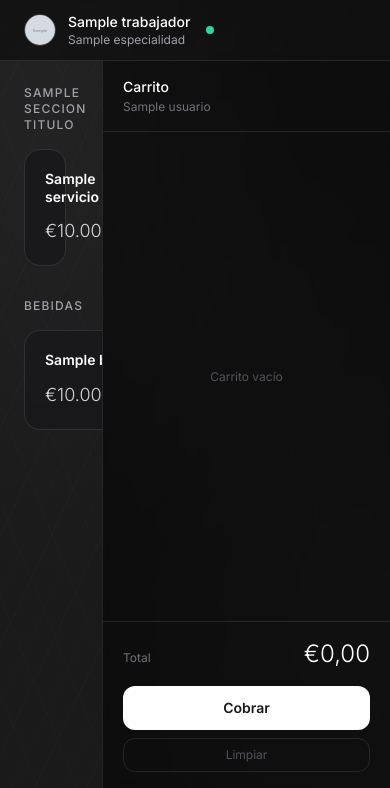
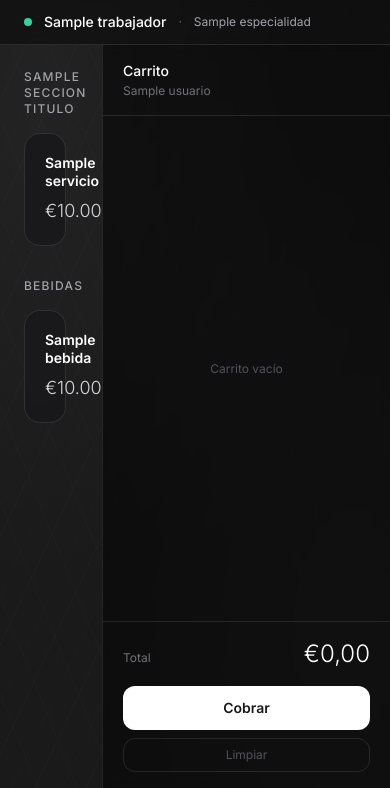
Before and after one commit to AValeraP/BeLoyal, a PHP site: template Vista/PanelEmpleado.php in a window 390 px wide. Shown: the part 56-844 px from the top of the page. Run offline with PHP 8.4, Linux system fonts and the light colour scheme; the template is opened without the code that fills it: most values are stand-ins (such as "Sample title", 1, 10 or a date in 2020); grey boxes marked "Sample" are stand-in pictures; data that the repository does not hold is empty; some libraries are stand-ins or nearby versions.

Commit message:
Enhance UI and functionality of PanelEmpleado
- Updated styles for a modern look with a marble background and improved scrollbar.
- Enhanced header and worker bar with better visibility and layout.
- Improved service and beverage sections with responsive grid layouts and updated item cards.
- Added functionality for payment method selection in the modal.
- Updated toast notifications for better visibility and clarity.
- Refactored code for better readability and maintainability.
- Added new logo images for branding.
- Updated index.php to include a new route for resetting sales.

```diff
--- a/Vista/PanelEmpleado.php
+++ b/Vista/PanelEmpleado.php
@@ -20,7 +20,6 @@
                 repeating-linear-gradient(115deg, transparent 0px, transparent 20px, rgba(255,255,255,0.015) 20px, rgba(255,255,255,0.015) 21px, transparent 21px, transparent 45px, rgba(255,255,255,0.008) 45px, rgba(255,255,255,0.008) 46px),
                 repeating-linear-gradient(68deg, transparent 0px, transparent 35px, rgba(255,255,255,0.01) 35px, rgba(255,255,255,0.01) 36px);
         }
-        /* TOAST */
         .toast {
             position: fixed;
             bottom: 1.5rem;
@@ -47,7 +46,7 @@
 </head>
 <body class="bg-marble flex flex-col h-screen overflow-hidden text-white">
 
-<!-- HEADER -->
+<!-- HEADER — foto arriba derecha -->
 <header class="bg-black/60 backdrop-blur-sm border-b border-white/10 h-14 flex items-center justify-between px-6 flex-shrink-0">
     <p class="text-sm font-semibold tracking-widest uppercase text-white">Be Loyal</p>
     <div class="flex items-center gap-3">
@@ -66,26 +65,12 @@
     </div>
 </header>
 
-<!-- WORKER BAR -->
+<!-- WORKER BAR — sin foto -->
 <div class="bg-black/40 backdrop-blur-sm border-b border-white/10 px-6 py-3 flex-shrink-0 flex items-center gap-3">
-    <?php if (!empty($trabajador['logo'])): ?>
-    <img src="public/img/logos/<?= htmlspecialchars($trabajador['logo']) ?>"
-         alt="<?= htmlspecialchars($trabajador['nombre']) ?>"
-         class="w-8 h-8 rounded-full object-cover border border-white/20"
-         onerror="this.style.display='none';this.nextElementSibling.style.display='flex'">
-    <div class="w-8 h-8 rounded-full bg-zinc-700 border border-white/20 flex items-center justify-center text-xs font-semibold text-zinc-300" style="display:none">
-        <?= mb_strtoupper(mb_substr($trabajador['nombre'], 0, 1)) ?>
-    </div>
-    <?php else: ?>
-    <div class="w-8 h-8 rounded-full bg-zinc-700 border border-white/20 flex items-center justify-center text-xs font-semibold text-zinc-300">
-        <?= mb_strtoupper(mb_substr($trabajador['nombre'], 0, 1)) ?>
-    </div>
-    <?php endif; ?>
-    <div>
-        <p class="text-sm font-medium text-white"><?= htmlspecialchars($trabajador['nombre']) ?></p>
-        <p class="text-xs text-zinc-400"><?= htmlspecialchars(ucfirst($especialidad)) ?></p>
-    </div>
-    <div class="ml-1 w-2 h-2 rounded-full bg-emerald-400"></div>
+    <div class="w-2 h-2 rounded-full bg-emerald-400"></div>
+    <p class="text-sm font-medium text-white"><?= htmlspecialchars($trabajador['nombre']) ?></p>
+    <span class="text-xs text-zinc-500">·</span>
+    <p class="text-xs text-zinc-400"><?= htmlspecialchars(ucfirst($especialidad)) ?></p>
 </div>
 
 <!-- MAIN -->
@@ -97,9 +82,9 @@
         <p class="text-xs font-medium uppercase tracking-widest text-zinc-400 mb-4"><?= $seccionTitulo ?></p>
         <div class="grid grid-cols-3 lg:grid-cols-4 xl:grid-cols-5 gap-3 mb-8">
             <?php foreach ($servicios as $s): ?>
-            <div class="bg-zinc-900/80 backdrop-blur-sm border border-white/10 rounded-2xl p-5 cursor-pointer hover:bg-zinc-800/90 hover:border-white/20 transition-all duration-200 select-none active:scale-95 hover:-translate-y-0.5 hover:shadow-xl hover:shadow-black/40 flex flex-col justify-between min-h-[100px]"
+            <div class="bg-zinc-900/80 backdrop-blur-sm border border-white/10 rounded-2xl p-5 cursor-pointer hover:bg-zinc-800/90 hover:border-white/20 transition-all duration-200 select-none active:scale-95 hover:-translate-y-0.5 hover:shadow-xl hover:shadow-black/40 flex flex-col justify-between min-h-[110px]"
                  onclick="anadir('svc_<?= $s['id'] ?>', '<?= htmlspecialchars($s['nombre'], ENT_QUOTES) ?>', <?= $s['precio'] ?>, 'servicio', <?= $s['id'] ?>)">
-                <p class="text-sm font-semibold text-white mb-3 leading-tight"><?= htmlspecialchars($s['nombre']) ?></p>
+                <p class="text-sm font-semibold text-white mb-2 leading-tight"><?= htmlspecialchars($s['nombre']) ?></p>
                 <p class="text-lg font-light text-zinc-300">€<?= number_format($s['precio'], 2) ?></p>
             </div>
             <?php endforeach; ?>
@@ -109,10 +94,10 @@
         <p class="text-xs font-medium uppercase tracking-widest text-zinc-400 mb-4">Bonos</p>
         <div class="grid grid-cols-3 lg:grid-cols-4 xl:grid-cols-5 gap-3 mb-8">
             <?php foreach ($bonos as $b): ?>
-            <div class="bg-zinc-900/80 backdrop-blur-sm border border-white/10 rounded-2xl p-5 cursor-pointer hover:bg-zinc-800/90 hover:border-white/20 transition-all duration-200 select-none active:scale-95 hover:-translate-y-0.5 hover:shadow-xl hover:shadow-black/40 flex flex-col justify-between min-h-[100px]"
+            <div class="bg-zinc-900/80 backdrop-blur-sm border border-white/10 rounded-2xl p-5 cursor-pointer hover:bg-zinc-800/90 hover:border-white/20 transition-all duration-200 select-none active:scale-95 hover:-translate-y-0.5 hover:shadow-xl hover:shadow-black/40 flex flex-col justify-between min-h-[110px]"
                  onclick="anadir('svc_<?= $b['id'] ?>', '<?= htmlspecialchars($b['nombre'], ENT_QUOTES) ?>', <?= $b['precio'] ?>, 'servicio', <?= $b['id'] ?>)">
-                <p class="text-xs text-zinc-500 mb-1">🎟 Bono</p>
-                <p class="text-sm font-semibold text-white mb-3 leading-tight"><?= htmlspecialchars($b['nombre']) ?></p>
+                <p class="text-xs text-zinc-500 mb-1">Bono</p>
+                <p class="text-sm font-semibold text-white mb-2 leading-tight"><?= htmlspecialchars($b['nombre']) ?></p>
                 <p class="text-lg font-light text-zinc-300">€<?= number_format($b['precio'], 2) ?></p>
             </div>
             <?php endforeach; ?>
@@ -120,11 +105,11 @@
         <?php endif; ?>
 
         <p class="text-xs font-medium uppercase tracking-widest text-zinc-400 mb-4">Bebidas</p>
-        <div class="grid grid-cols-[repeat(auto-fill,minmax(200px,1fr))] auto-rows-fr gap-3">
+        <div class="grid grid-cols-3 lg:grid-cols-4 xl:grid-cols-5 gap-3">
             <?php foreach ($bebidas as $b): ?>
-            <div class="bg-zinc-900/80 backdrop-blur-sm border border-white/10 rounded-2xl p-5 cursor-pointer hover:bg-zinc-800/90 hover:border-white/20 transition-all duration-200 select-none active:scale-95 hover:-translate-y-0.5 hover:shadow-xl hover:shadow-black/40 flex flex-col justify-between min-h-[100px]"
+            <div class="bg-zinc-900/80 backdrop-blur-sm border border-white/10 rounded-2xl p-5 cursor-pointer hover:bg-zinc-800/90 hover:border-white/20 transition-all duration-200 select-none active:scale-95 hover:-translate-y-0.5 hover:shadow-xl hover:shadow-black/40 flex flex-col justify-between min-h-[110px]"
                  onclick="anadir('beb_<?= $b['id'] ?>', '<?= htmlspecialchars($b['nombre'], ENT_QUOTES) ?>', <?= $b['precio'] ?>, 'producto', <?= $b['id'] ?>)">
-                <p class="text-sm font-semibold text-white mb-3 leading-tight"><?= htmlspecialchars($b['nombre']) ?></p>
+                <p class="text-sm font-semibold text-white mb-2 leading-tight"><?= htmlspecialchars($b['nombre']) ?></p>
                 <p class="text-lg font-light text-zinc-300">€<?= number_format($b['precio'], 2) ?></p>
             </div>
             <?php endforeach; ?>
@@ -221,7 +206,6 @@ function mostrarToast(msg, tipo = 'ok') {
     window._toastTimer = setTimeout(() => t.classList.remove('show'), 2800);
 }
 
-// Llamada desde PasarelaPago cuando el cobro se completa
 async function registrarVenta(metodoPago) {
     const items = Object.values(carrito).map(i => ({
         tipo: i.tipo, id: i.idReal, cantidad: i.cantidad, precio: i.precio
@@ -236,7 +220,7 @@ async function registrarVenta(metodoPago) {
         const data = await res.json();
         if (data.ok) {
             limpiarCarrito();
-            mostrarToast('✓ Venta registrada correctamente');
+            mostrarToast('Venta registrada correctamente');
         } else {
             mostrarToast('Error: ' + data.error, 'err');
         }
```
